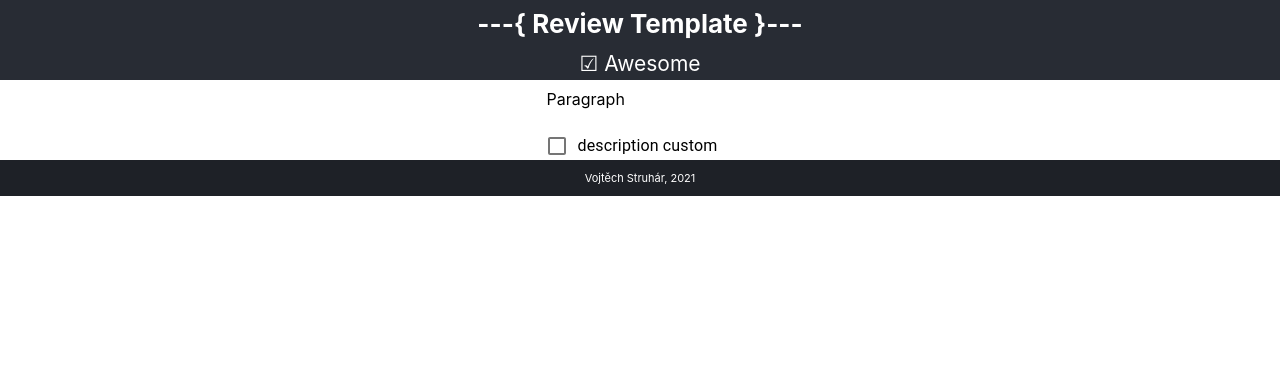
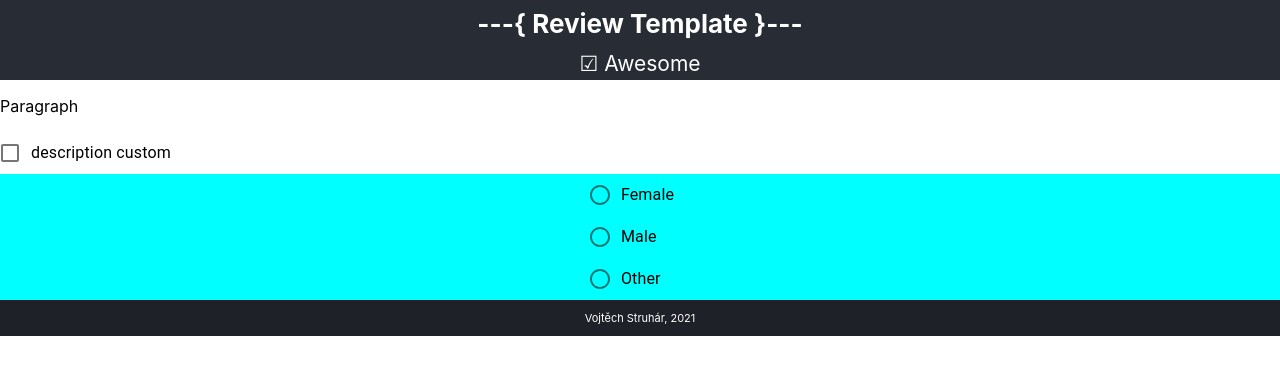
Before and after one commit to VojtaStruhar/steam-review-template, a React (Create React App) app: page / in a window 1280 px wide. Shown: the top 374 px of the page. Built offline with nearby package versions, Linux system fonts and the light colour scheme.

Commit message:
Radio category centered.

```diff
--- a/src/Category.css
+++ b/src/Category.css
@@ -5,23 +5,10 @@ p.inner {
 div.section {
   text-align: left;
   align-items: left;
-    color: violet;
-    background-color:wheat;
   border-style: solid;
   border-radius: 8px;
-    border-color: aqua;
   border-width: 2px;
 };
-
-.rectangle {
-    text-align: center;
-    align-items: center;
-    display: block;
-    display: inline-block;
-    width: 100px;
-    height: 100px;
-    background: black;
-  }
 
 .centered {
   height: 10vh; /* Magic here */
--- a/src/Category.js
+++ b/src/Category.js
@@ -1,15 +1,17 @@
 import './Category.css';
 import React from 'react';
 import CheckboxOption from './CheckboxOption';
+import RadioOption from './RadioOption';
 
 export default class Category extends React.Component {
     render() {
         return (
             <div>
                 <div className="centered">
-                    <div className="section">
+                    <div>
                         <p>Paragraph</p>
                         <CheckboxOption description="description custom" />
+                        <RadioOption />
                     </div>
                 </div>
             </div>
--- a/src/Option.css
+++ b/src/Option.css
@@ -0,0 +1,7 @@
+div.radio-container {
+    display: flex;
+    align-items: center;
+    background-color: aqua;
+    justify-content: center;
+    flex-direction: column;
+}
```
Lines whose indentation alone changed are shown as unchanged.
